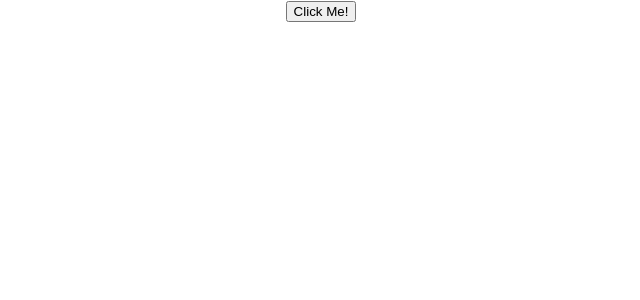
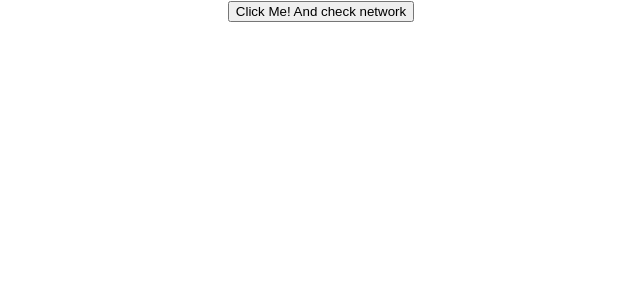
Before and after one commit to andrewing/securde, a React (Create React App) app: page / in a window 1280 px wide. Shown: the top 300 px of the page, without its empty margins (319-959 px from the left). Built offline with nearby package versions, Linux system fonts and the light colour scheme.

Commit message:
test rule:

```diff
--- a/src/App.js
+++ b/src/App.js
@@ -11,7 +11,7 @@ function App() {
           fetch('/.netlify/functions/sample');
         }}
       >
-        Click Me!
+        Click Me! And check network
       </button>
     </div>
   );
```
